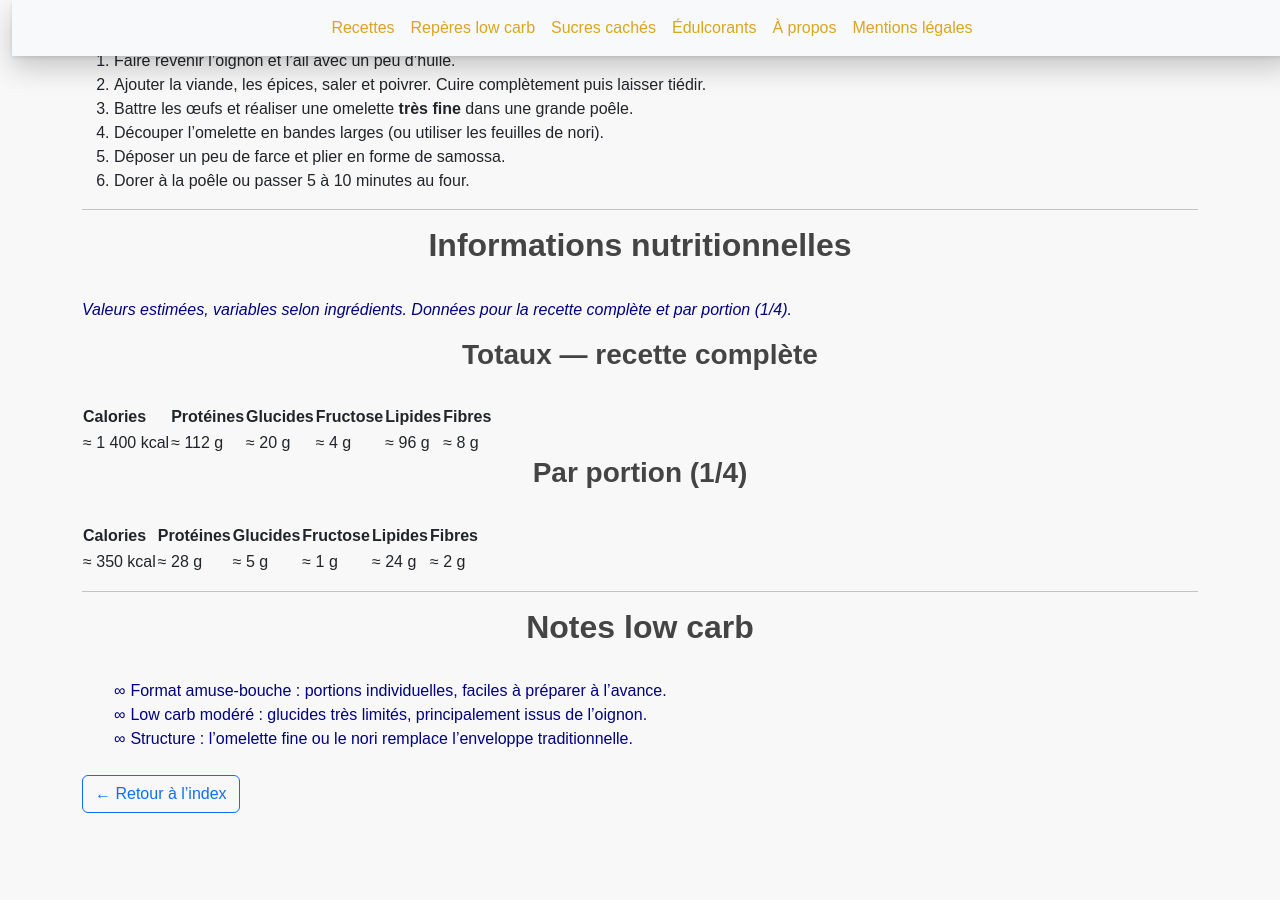
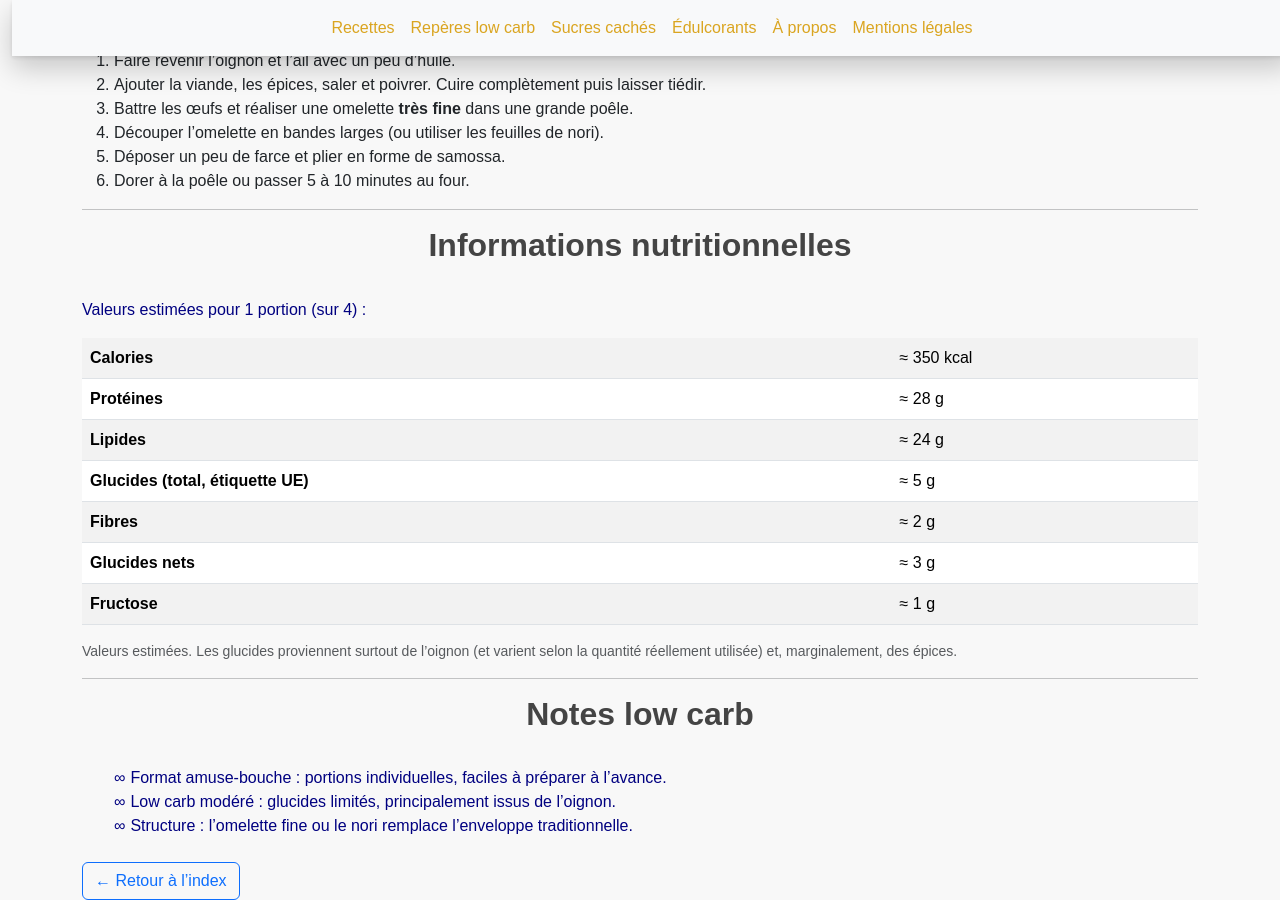
Before and after one commit to laurie-boissay/laurie-boissay.github.io, a Jekyll site: the page built from recettes/samossas.html, in a window 1280 px wide and 900 px high, scrolled down 841 px. Built offline with Jekyll 4.4.1, drawn with Linux system fonts in a browser that asks for light colours; before the commit the page ends 1654 px from its top, so only the background shows below that.

Commit message:
Update samossas.html

```diff
--- a/recettes/samossas.html
+++ b/recettes/samossas.html
@@ -88,60 +88,26 @@ extra_head: |
 <hr>
 
 <h2>Informations nutritionnelles</h2>
+<p>Valeurs estimées pour 1 portion (sur 4) :</p>
 
-<p class="recipe-nutrition__disclaimer">
-  <em>Valeurs estimées, variables selon ingrédients. Données pour la recette complète et par portion (1/4).</em>
-</p>
-
-<div class="recipe-nutrition">
-  <h3>Totaux — recette complète</h3>
-  <table class="recipe-table">
-    <thead>
-      <tr>
-        <th>Calories</th>
-        <th>Protéines</th>
-        <th>Glucides</th>
-        <th>Fructose</th>
-        <th>Lipides</th>
-        <th>Fibres</th>
-      </tr>
-    </thead>
+<div class="table-responsive">
+  <table class="table table-striped">
     <tbody>
-      <tr>
-        <td>≈ 1 400 kcal</td>
-        <td>≈ 112 g</td>
-        <td>≈ 20 g</td>
-        <td>≈ 4 g</td>
-        <td>≈ 96 g</td>
-        <td>≈ 8 g</td>
-      </tr>
-    </tbody>
-  </table>
-
-  <h3>Par portion (1/4)</h3>
-  <table class="recipe-table">
-    <thead>
-      <tr>
-        <th>Calories</th>
-        <th>Protéines</th>
-        <th>Glucides</th>
-        <th>Fructose</th>
-        <th>Lipides</th>
-        <th>Fibres</th>
-      </tr>
-    </thead>
-    <tbody>
-      <tr>
-        <td>≈ 350 kcal</td>
-        <td>≈ 28 g</td>
-        <td>≈ 5 g</td>
-        <td>≈ 1 g</td>
-        <td>≈ 24 g</td>
-        <td>≈ 2 g</td>
-      </tr>
+      <tr><th>Calories</th><td>≈ 350 kcal</td></tr>
+      <tr><th>Protéines</th><td>≈ 28 g</td></tr>
+      <tr><th>Lipides</th><td>≈ 24 g</td></tr>
+      <tr><th>Glucides (total, étiquette UE)</th><td>≈ 5 g</td></tr>
+      <tr><th>Fibres</th><td>≈ 2 g</td></tr>
+      <tr><th>Glucides nets</th><td>≈ 3 g</td></tr>
+      <tr><th>Fructose</th><td>≈ 1 g</td></tr>
     </tbody>
   </table>
 </div>
+
+<p class="small text-muted">
+  Valeurs <strong>estimées</strong>.
+  Les glucides proviennent surtout de l’oignon (et varient selon la quantité réellement utilisée) et, marginalement, des épices.
+</p>
 
 <hr>
 
@@ -149,6 +115,6 @@ extra_head: |
 
 <ul class="recipe-notes">
   <li><strong>Format amuse-bouche :</strong> portions individuelles, faciles à préparer à l’avance.</li>
-  <li><strong>Low carb modéré :</strong> glucides très limités, principalement issus de l’oignon.</li>
+  <li><strong>Low carb modéré :</strong> glucides limités, principalement issus de l’oignon.</li>
   <li><strong>Structure :</strong> l’omelette fine ou le nori remplace l’enveloppe traditionnelle.</li>
 </ul>
```
Also changed, not shown: other parts of recettes/samossas.html (+1 -1 lines).
